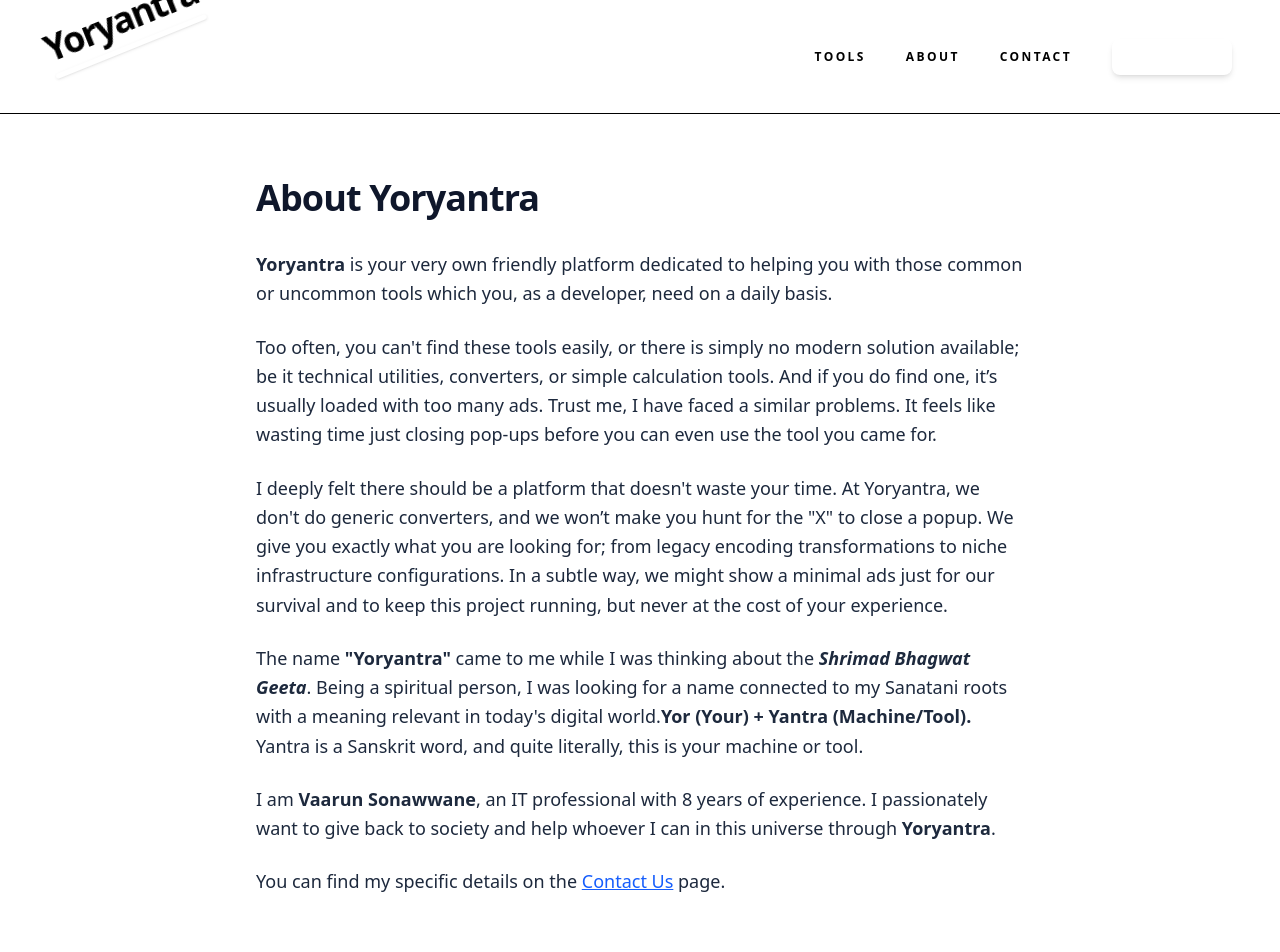
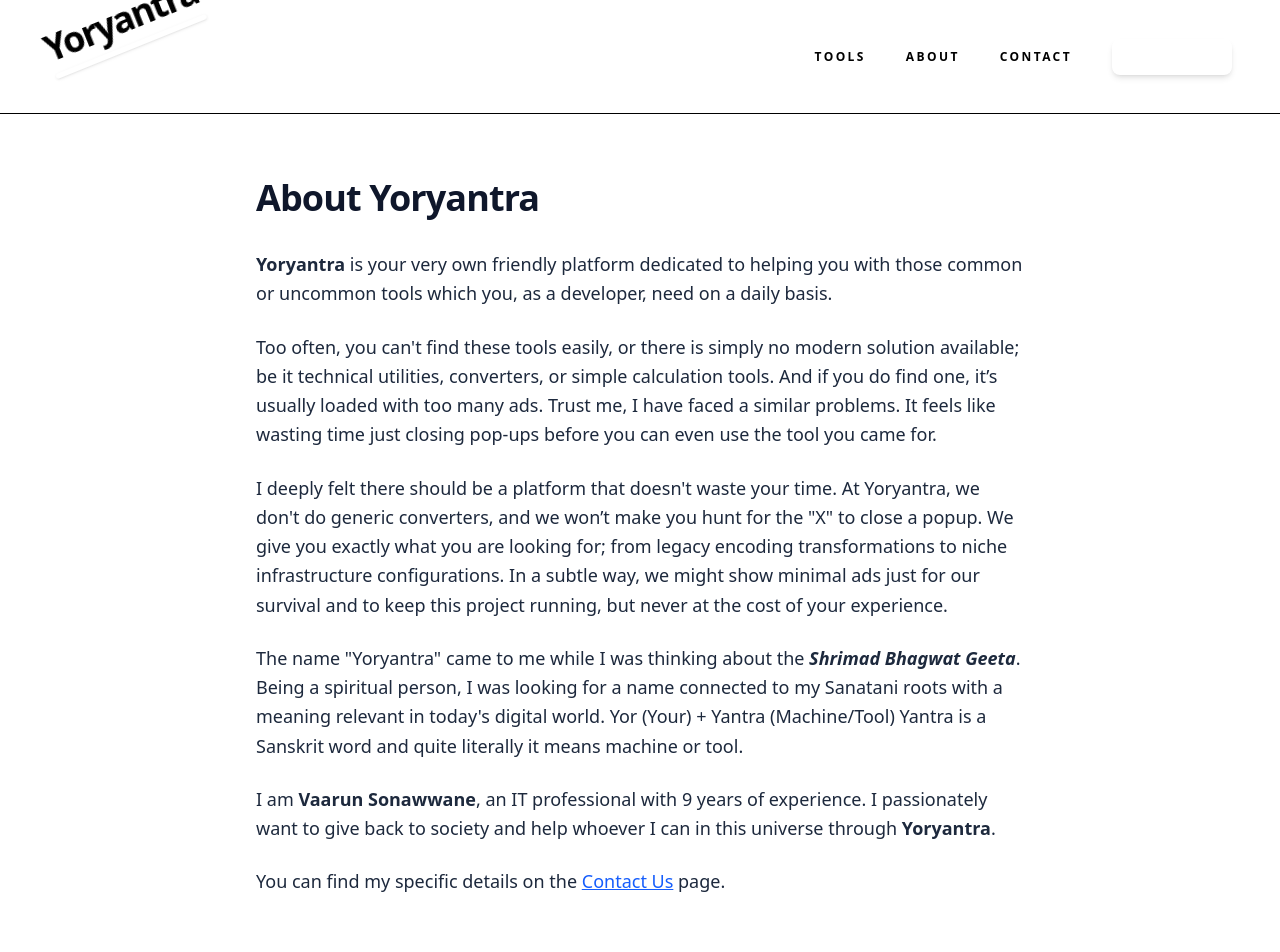
Before and after one commit to vaarunsonawwane-ops/yoryantra-new, a Next.js app: page /about in a window 1280 px wide. Shown: the top 952 px of the page. Built offline with nearby package versions, Linux system fonts and the light colour scheme.

Commit message:
About us page grammar correction.tsx

```diff
--- a/app/about/page.tsx
+++ b/app/about/page.tsx
@@ -22,18 +22,17 @@ export default function AboutPage() {
           I deeply felt there should be a platform that doesn't waste your time. At Yoryantra, we don't do
           generic converters, and we won’t make you hunt for the "X" to close a popup. We give you exactly
           what you are looking for; from legacy encoding transformations to niche infrastructure configurations.
-          In a subtle way, we might show a minimal ads just for our survival and to keep this project running,
+          In a subtle way, we might show minimal ads just for our survival and to keep this project running,
           but never at the cost of your experience.
 
         </p>
         <p>
-          The name <strong>"Yoryantra"</strong> came to me while I was thinking about the <strong><em>Shrimad Bhagwat Geeta</em></strong>.
+          The name "Yoryantra" came to me while I was thinking about the <strong><em>Shrimad Bhagwat Geeta</em></strong>.
           Being a spiritual person, I was looking for a name connected to my Sanatani roots with a meaning relevant in today's digital world.
-
-          <strong>Yor (Your) + Yantra (Machine/Tool).</strong> Yantra is a Sanskrit word, and quite literally, this is your machine or tool.
+          Yor (Your) + Yantra (Machine/Tool) Yantra is a Sanskrit word and quite literally it means machine or tool.
         </p>
         <p>
-          I am <strong>Vaarun Sonawwane</strong>, an IT professional with 8 years of experience. I passionately want to give back to society and help whoever I can in this universe through <strong>Yoryantra</strong>.
+          I am <strong>Vaarun Sonawwane</strong>, an IT professional with 9 years of experience. I passionately want to give back to society and help whoever I can in this universe through <strong>Yoryantra</strong>.
         </p>
         <p>
           You can find my specific details on the <Link href="/contact" className="text-blue-600 underline hover:text-blue-800">Contact Us</Link> page.
```
